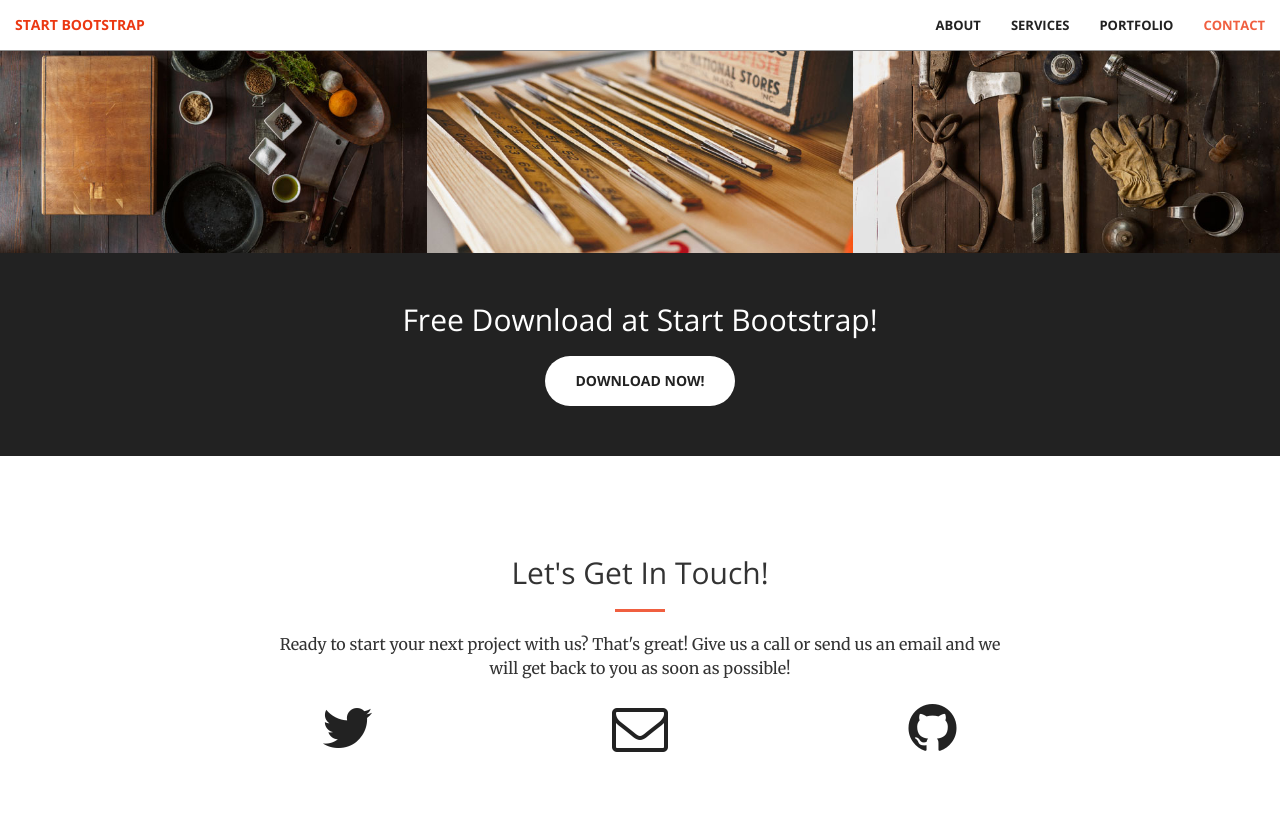
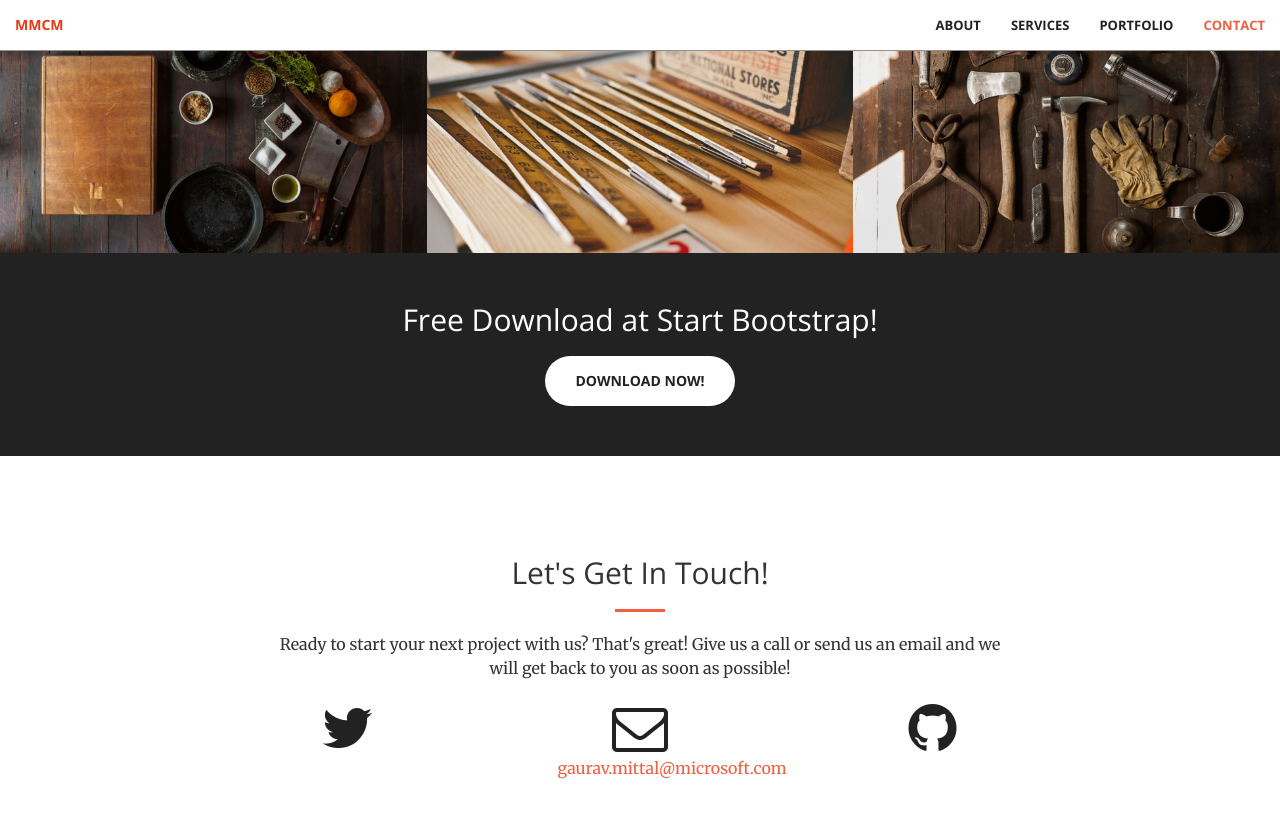
Before and after one commit to multimodal-content-moderation/multimodal-content-moderation.github.io, a Jekyll site: the page built from index.html, in a window 1280 px wide and 900 px high, scrolled down 1981 px. Shown: the top 818 px of the window. Built offline with Jekyll 4.4.1, drawn with Linux system fonts in a browser that asks for light colours.

Commit message:
add workshop details

```diff
--- a/_config.yml
+++ b/_config.yml
@@ -1,6 +1,6 @@
 # Site settings
-title:
-email:
+title: Workshop on Multimodal Content Moderation (MMCM) at CVPR 2023
+email: gaurav.mittal@microsoft.com
 description: > # this means to ignore newlines until "baseurl:"
 baseurl: "" # the subpath of your site, e.g. /blog/
 url: "" # the base hostname & protocol for your site
--- a/_includes/head.html
+++ b/_includes/head.html
@@ -6,7 +6,7 @@
     <meta name="description" content="">
     <meta name="author" content="">
 
-    <title>Creative - Start Bootstrap Theme</title>
+    <title>Workshop on Multimodal Content Moderation @ CVPR 2023</title>
 
     <!-- Bootstrap Core CSS -->
     <link rel="stylesheet" href="css/bootstrap.min.css" type="text/css">
--- a/_includes/nav.html
+++ b/_includes/nav.html
@@ -8,7 +8,7 @@
                 <span class="icon-bar"></span>
                 <span class="icon-bar"></span>
             </button>
-            <a class="navbar-brand page-scroll" href="#page-top">Start Bootstrap</a>
+            <a class="navbar-brand page-scroll" href="#page-top">MMCM</a>
         </div>
 
         <!-- Collect the nav links, forms, and other content for toggling -->
```
